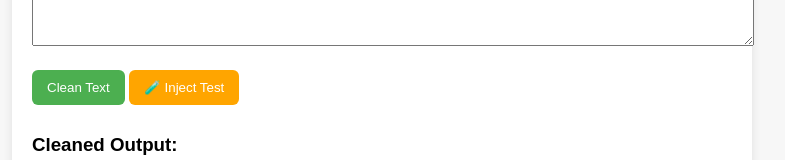
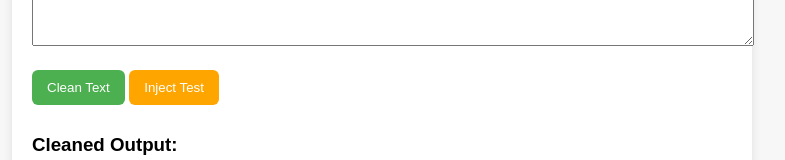
Before and after one commit to thaleskabza/remove-invisible-unicode, a website: page public/index.html in a window 1280 px wide. Shown: the part 212-372 px from the top of the page, without its empty margins (258-1043 px from the left). Drawn offline with Linux system fonts and the light colour scheme.

Commit message:
Update index.html

```diff
--- a/public/index.html
+++ b/public/index.html
@@ -10,7 +10,7 @@
     <h2>Invisible Unicode Cleaner</h2>
     <textarea id="inputText" placeholder="Paste your text with invisible characters..."></textarea>
     <button onclick="cleanText()">Clean Text</button>
-    <button onclick="injectTestString()" style="background-color: orange;">🧪 Inject Test</button>
+    <button onclick="injectTestString()" style="background-color: orange;"> Inject Test</button>
 
     <h3>Cleaned Output:</h3>
     <textarea id="outputText" readonly></textarea>
```
